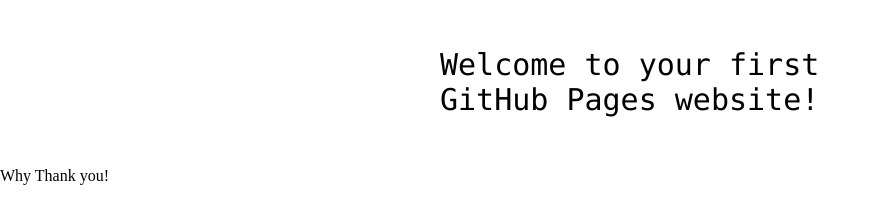
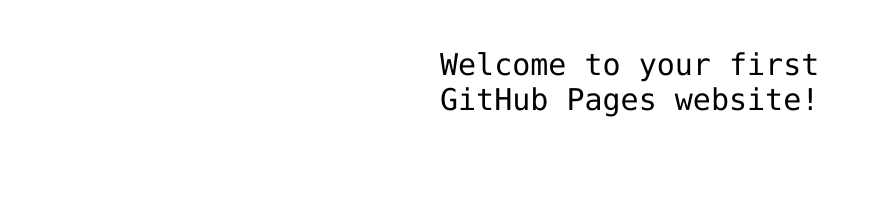
Before and after one commit to navalship/hello-world, a plain HTML site: page index.html in a window 1280 px wide. Shown: the part 341-562 px from the top of the page, without its empty margins (0-894 px from the left). Drawn offline with Linux system fonts and the light colour scheme.

Commit message:
Update index.html

```diff
--- a/index.html
+++ b/index.html
@@ -13,6 +13,6 @@
 
 <!-- Change this code here by copy and pasting your template on line 15 -->
 <p>Welcome to your first GitHub Pages website!</p>
- Why Thank you!
+
 </body>
 </html>
```
